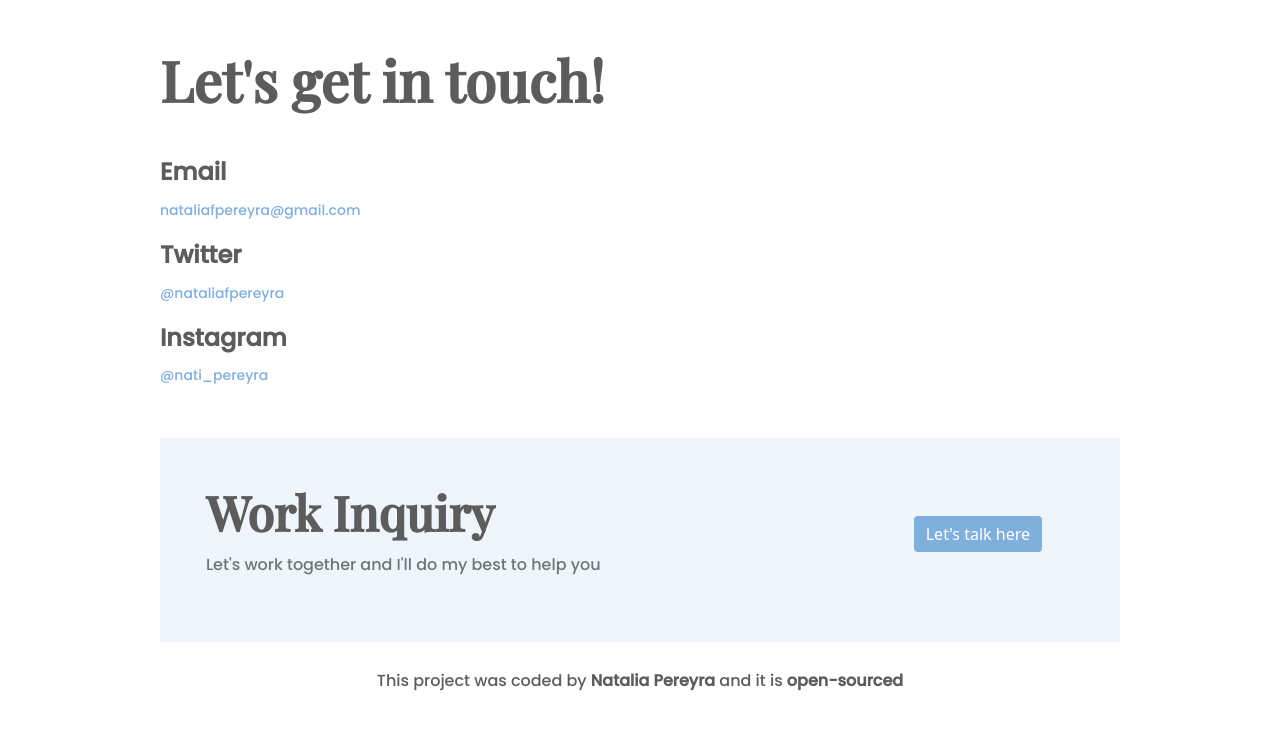
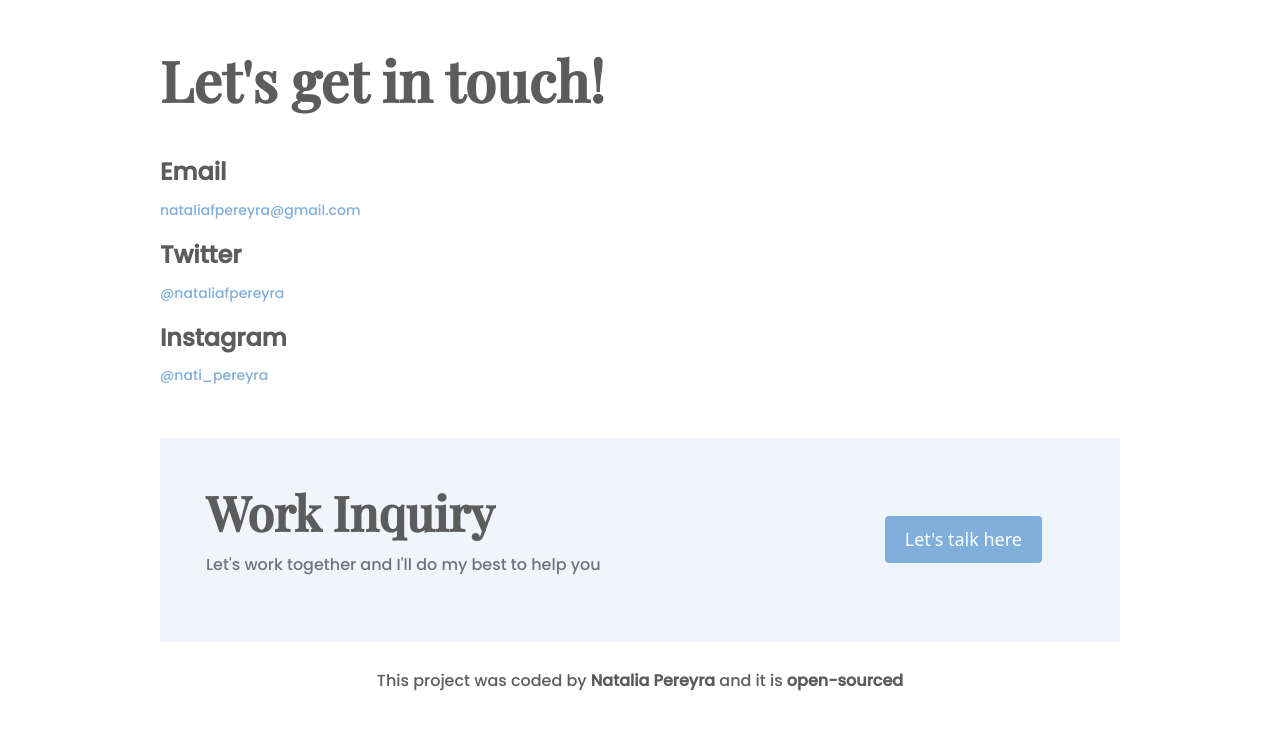
Before and after one commit to Natalia-Pereyra/Portfolio-Project, a plain HTML site: page contact.html in a window 1280 px wide. Shown: the part 74-804 px from the top of the page. Drawn offline with nearby package versions, Linux system fonts and the light colour scheme.

Commit message:
Changed btn size

```diff
--- a/Style/portfolio.css
+++ b/Style/portfolio.css
@@ -35,6 +35,9 @@ h3 {
 .btn-primary {
   background-color: var(--main-color);
   border: none;
+  font-size: 18px;
+  line-height: 27px;
+  padding: 10px 20px;
 }
 .btn-primary:hover {
   background-color: white;
--- a/contact.html
+++ b/contact.html
@@ -11,7 +11,7 @@
         integrity="sha384-MrcW6ZMFYlzcLA8Nl+NtUVF0sA7MsXsP1UyJoMp4YLEuNSfAP+JcXn/tWtIaxVXM"
         crossorigin="anonymous"></script>
 
-    <title>contact</title>
+    <title>Contact Natalia</title>
     <script src="https://kit.fontawesome.com/677a21b512.js" crossorigin="anonymous"></script>
     <link rel="preconnect" href="https://fonts.googleapis.com">
     <link rel="preconnect" href="https://fonts.gstatic.com" crossorigin>
@@ -74,6 +74,6 @@
     <p class="mt-4 text-center">This project was coded by <strong><a href="index.html" class="opensourced-link">Natalia
                 Pereyra</a></strong> and it is <a href="https://github.com/Natalia-Pereyra/Portfolio-Project"
             class="opensourced-link" target="_blank" title="Github">open-sourced</a></p>
-      </div>
+</div>
      </body>
 </html>
```
